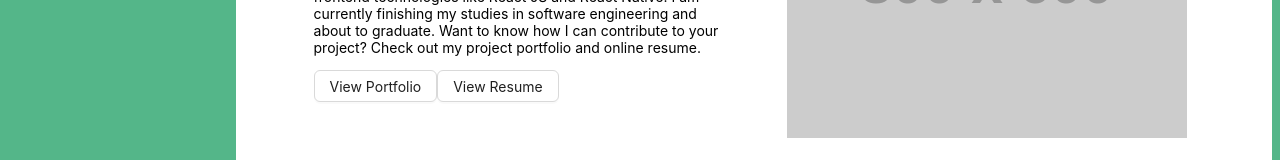
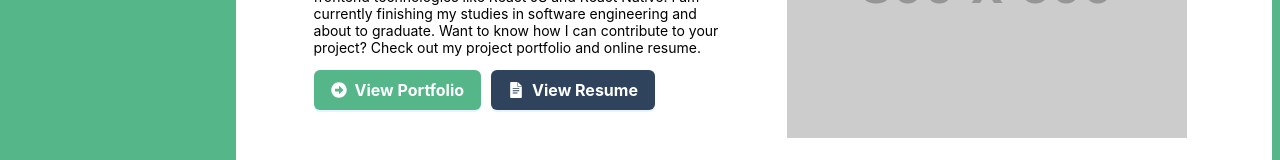
Before and after one commit to NguyenXuanAn5161/portfolio, a React (Vite) app: page / in a window 1280 px wide. Shown: the part 274-434 px from the top of the page. Built offline with nearby package versions, Linux system fonts and the light colour scheme.

Commit message:
refactor: custom button

```diff
--- /dev/null
+++ b/src/components/Button/Button.jsx
@@ -0,0 +1,17 @@
+import { Button } from "antd";
+
+const ButtonCustom = ({ iconLeft, onPress, loading, label, className }) => {
+  return (
+    <Button
+      type="primary"
+      icon={iconLeft}
+      loading={loading}
+      onClick={() => onPress()}
+      className={className}
+    >
+      {label}
+    </Button>
+  );
+};
+
+export default ButtonCustom;
--- /dev/null
+++ b/src/pages/AboutMe/AboutMe.css
@@ -0,0 +1,3 @@
+.btn-resume {
+  background-color: #2f435c !important;
+}
--- a/src/pages/AboutMe/AboutMe.jsx
+++ b/src/pages/AboutMe/AboutMe.jsx
@@ -1,8 +1,30 @@
-import { Button, Image } from "antd";
+import { Image } from "antd";
 import { useTranslation } from "react-i18next";
+import ButtonCustom from "../../components/Button/Button";
+import { useState } from "react";
+import { SiGoogledocs } from "react-icons/si";
+import { FaArrowAltCircleRight } from "react-icons/fa";
+import "./AboutMe.css";
 
 const AboutMe = () => {
   const { t } = useTranslation();
+  const [loadingPortfolio, setLoadingPortfolio] = useState(false);
+  const [loadingResume, setLoadingResume] = useState(false);
+
+  const handleViewPortfolio = () => {
+    setLoadingPortfolio(true);
+    setTimeout(() => {
+      setLoadingPortfolio(false);
+    }, 1000);
+  };
+
+  const handleViewResume = () => {
+    setLoadingResume(true);
+    setTimeout(() => {
+      setLoadingResume(false);
+    }, 1000);
+  };
+
   return (
     <>
       <div
@@ -20,8 +42,21 @@ const AboutMe = () => {
             {t("user.major")}
           </p>
           <p>{t("user.description")}</p>
-          <Button>View Portfolio</Button>
-          <Button>View Resume</Button>
+          <div style={{ columnGap: 10, display: "flex" }}>
+            <ButtonCustom
+              loading={loadingPortfolio}
+              onPress={handleViewPortfolio}
+              iconLeft={<FaArrowAltCircleRight />}
+              label={"View Portfolio"}
+            />
+            <ButtonCustom
+              loading={loadingResume}
+              onPress={handleViewResume}
+              iconLeft={<SiGoogledocs />}
+              label={"View Resume"}
+              className={"btn-resume"}
+            />
+          </div>
         </div>
         <div style={{ textAlign: "center" }}>
           <Image height={300} width={400} src="https://placehold.co/800x600" />
--- a/src/styles/theme.css
+++ b/src/styles/theme.css
@@ -8,6 +8,7 @@
   --menu-text-color: rgba(0, 0, 0, 0.85);
   --menu-selected-text-color: #224937;
   --content-bg: #ffffff;
+  --bs-btn-bg: #54b689;
 }
 
 /* Dark Mode */
@@ -20,6 +21,7 @@
   --menu-text-color: #f3f3f3;
   --menu-selected-text-color: #54b689;
   --content-bg: #111821;
+  --bs-btn-bg: #54b689;
 }
 
 /* Ant Design Overwrite */
@@ -27,6 +29,17 @@ body {
   background-color: var(--bg-color);
   color: var(--text-color);
   transition: background-color 0.3s, color 0.3s;
+}
+
+.ant-btn {
+  border-radius: 0.375rem !important;
+  background-color: var(--bs-btn-bg) !important;
+  transition: background-color 0.3s, color 0.3s !important;
+  font-weight: bold;
+  padding: 0.375rem 1rem;
+  height: 2.5rem;
+  font-size: 1rem;
+  outline: none;
 }
 
 .ant-layout-sider {
```
